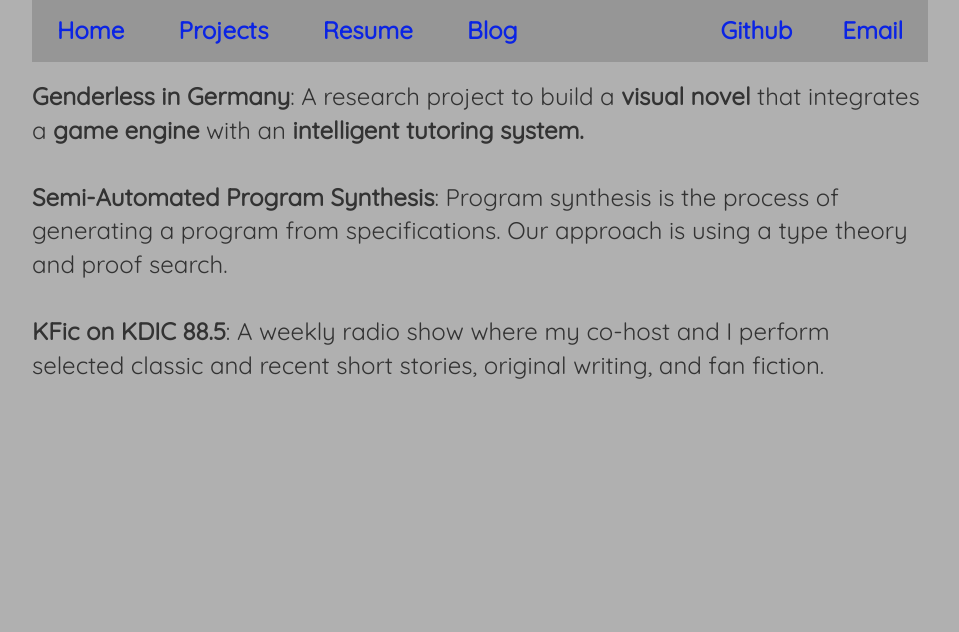
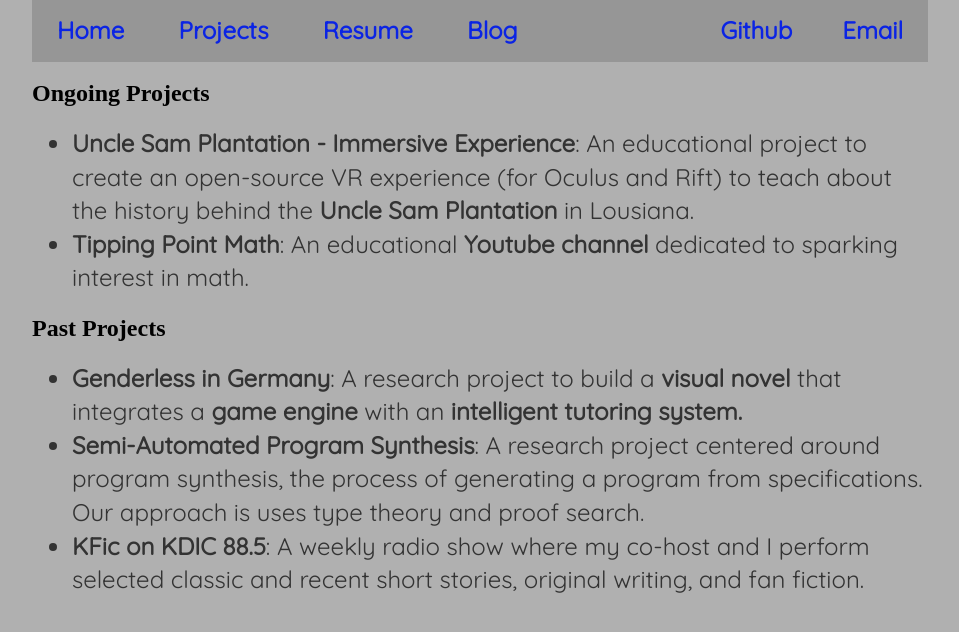
Before and after one commit to ZHHSegall/zhhsegall.github.io, a Jekyll site: the page built from projects/index.html, in a window 1280 px wide. Shown: the top 632 px of the page, without its empty margins (160-1119 px from the left). Built offline with Jekyll 4.4.1, drawn with Linux system fonts in a browser that asks for light colours.

```diff
--- a/projects/index.html
+++ b/projects/index.html
@@ -2,18 +2,29 @@
 layout: default
 title: Current Projects
 ---
-<p>
-	<a href="/projects/gig">Genderless in Germany</a>: A research project to build a
+<h2>Ongoing Projects</h2>
+<p><ul>
+<li><a href="/projects/uncle-sam">Uncle Sam Plantation - Immersive Experience</a>:
+	An educational project to create an open-source VR experience
+	(for Oculus and Rift) to teach about the history behind the
+	<a href="https://en.wikipedia.org/wiki/Uncle_Sam_Plantation">Uncle Sam Plantation</a> in Lousiana.</li>
+<li><a href="/projects/tipping-point-math">Tipping Point Math</a>:
+	An educational <a href="https://www.youtube.com/user/TippingPointMath">Youtube channel</a>
+	dedicated to sparking interest in math.</li>
+</ul></p>
+<h2>Past Projects</h2>
+<p><ul>
+	<li><a href="/projects/gig">Genderless in Germany</a>: A research project to build a
 			<a href="https://en.wikipedia.org/wiki/Visual_novel"> visual novel </a>
 			that integrates a
 			<a href="https://en.wikipedia.org/wiki/Game_engine"> game engine </a>
 			with an
-			<a href="https://en.wikipedia.org/wiki/Intelligent_tutoring_system"> intelligent tutoring system.
-	<br><br>
-	<a href="/projects/synthesis">Semi-Automated Program Synthesis</a>: Program synthesis is the process of
-			generating a program from specifications. Our approach is using a type
-    		theory and proof search.
-    <br><br>
-    <a href="/projects/kfic">KFic on KDIC 88.5</a>: A weekly radio show where my co-host and I perform selected
-    		classic and recent short stories, original writing, and fan fiction.
-</p>
+			<a href="https://en.wikipedia.org/wiki/Intelligent_tutoring_system"> intelligent tutoring system. </li>
+	<li><a href="/projects/synthesis">Semi-Automated Program Synthesis</a>: A research project centered around program synthesis,
+	the process of generating a program from specifications.
+	Our approach is uses type theory and proof search. </li>
+    <li><a href="/projects/kfic">KFic on KDIC 88.5</a>:
+	A weekly radio show where my co-host and I perform selected
+    	classic and recent short stories, original writing,
+	and fan fiction.</li>
+</ul></p>
```
Also changed, not shown: _posts/2018-01-02-2018-resolutions-and-review.md (added, +52 -0 lines), index.html (+15 -13 lines), projects/tipping-point-math.html (added, +34 -0 lines), projects/uncle-sam.html (added, +36 -0 lines), 3 other files.
